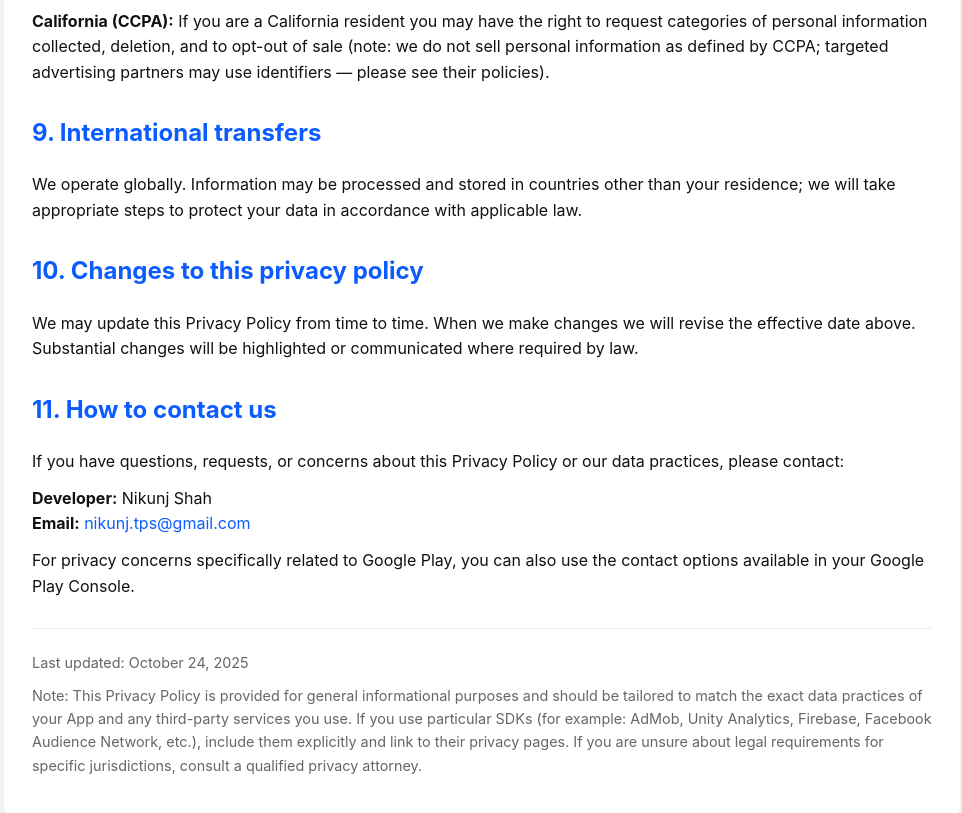
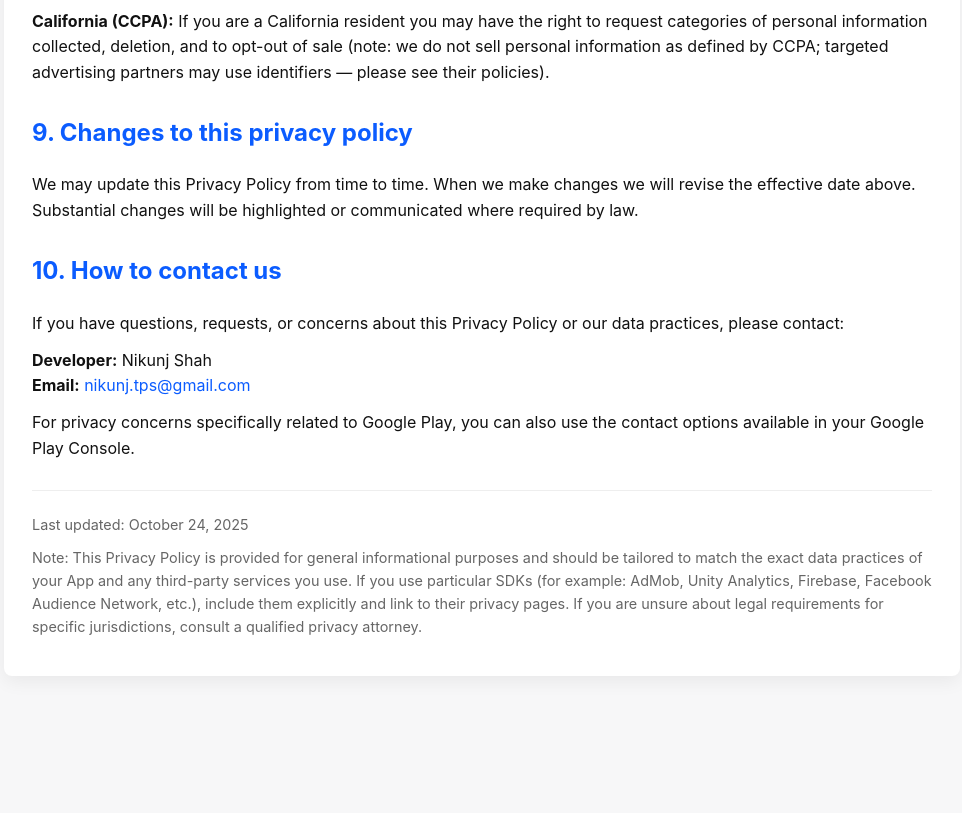
Before and after one commit to NikunjShah/NikunjShah.github.io, a plain HTML site: page TetrisPuzzle.html in a window 1280 px wide. Shown: the part 2815-3628 px from the top of the page, without its empty margins (158-1120 px from the left). After the commit the page ends 3523 px from the top, so only its background shows below. Drawn offline with Linux system fonts and the light colour scheme.

Commit message:
Update TetrisPuzzle.html

```diff
--- a/TetrisPuzzle.html
+++ b/TetrisPuzzle.html
@@ -99,13 +99,10 @@
     <p><strong>EU / EEA (GDPR):</strong> If you are in the EU/EEA you have rights including access, rectification, erasure, restriction, portability, and objection. To exercise these rights, contact us at the address below.</p>
     <p><strong>California (CCPA):</strong> If you are a California resident you may have the right to request categories of personal information collected, deletion, and to opt-out of sale (note: we do not sell personal information as defined by CCPA; targeted advertising partners may use identifiers — please see their policies).</p>
 
-    <h2>9. International transfers</h2>
-    <p>We operate globally. Information may be processed and stored in countries other than your residence; we will take appropriate steps to protect your data in accordance with applicable law.</p>
-
-    <h2>10. Changes to this privacy policy</h2>
+    <h2>9. Changes to this privacy policy</h2>
     <p>We may update this Privacy Policy from time to time. When we make changes we will revise the effective date above. Substantial changes will be highlighted or communicated where required by law.</p>
 
-    <h2>11. How to contact us</h2>
+    <h2>10. How to contact us</h2>
     <p>If you have questions, requests, or concerns about this Privacy Policy or our data practices, please contact:</p>
     <p>
       <strong>Developer:</strong> Nikunj Shah<br>
```
